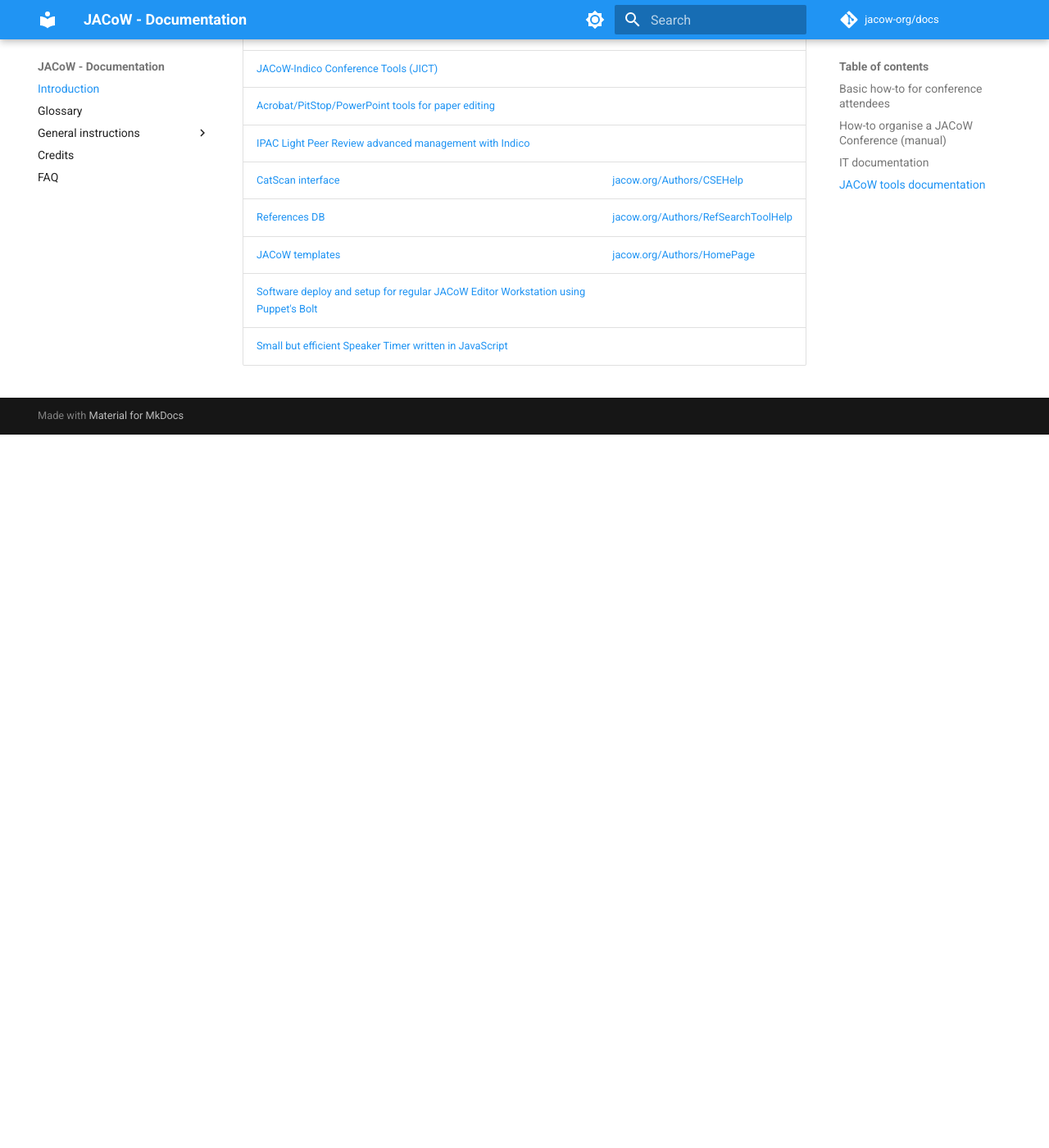
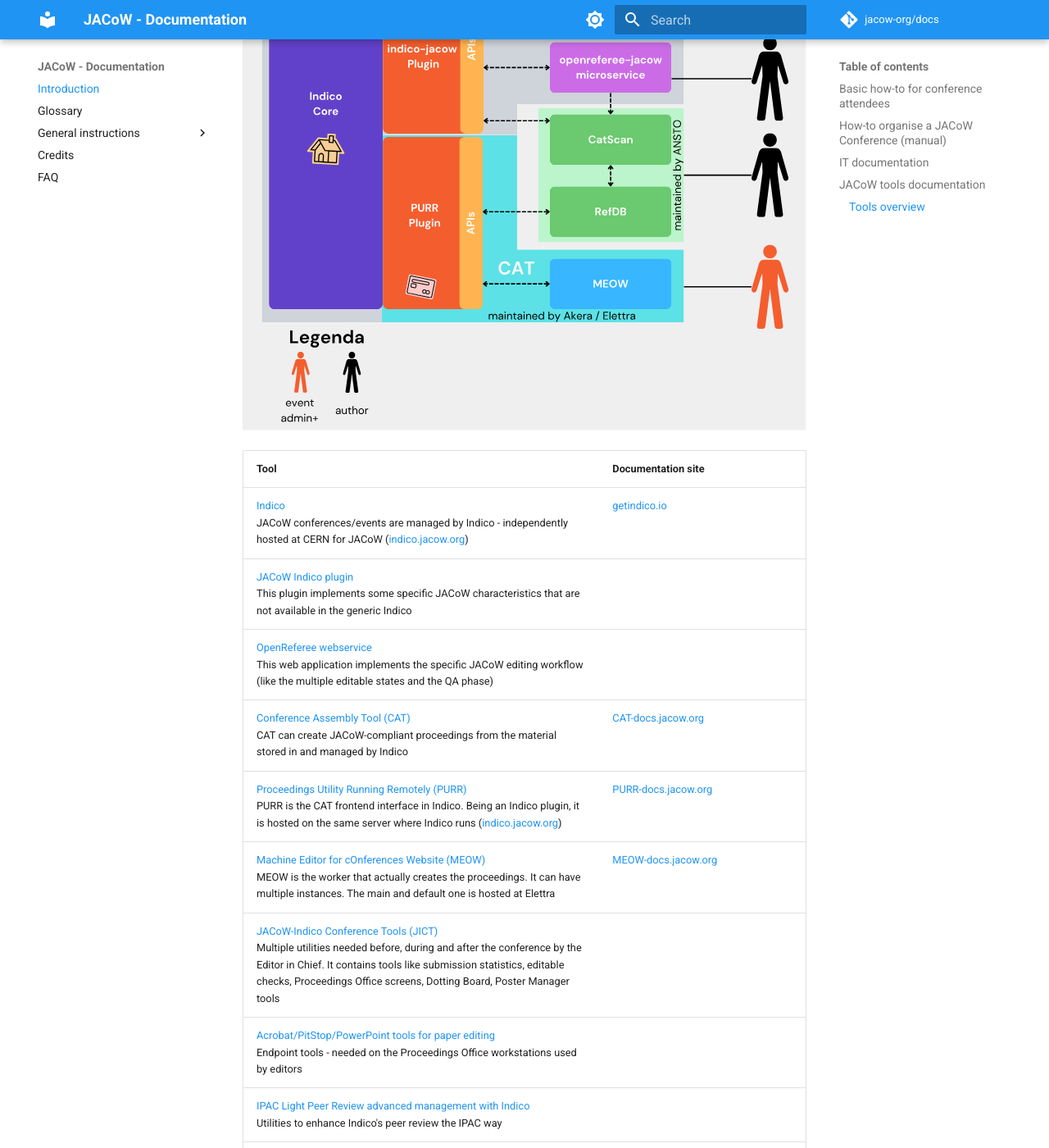
Before and after one commit to JACoW-org/docs, an MkDocs documentation site: the page built from docs/index.md, in a window 1280 px wide and 1400 px high, scrolled down 1264 px. Shown: the whole window at 82% size. Built offline with MkDocs 1.6.1 and Material for MkDocs 9.7.7, drawn with Linux system fonts in a browser that asks for light colours; plug-ins that fetch from the network failed and are left out; comment, search, counter and statistics services are not loaded; before the commit the page ends 1794 px from its top, so only the background shows below that; some of the changed text lies outside the part shown.

Commit message:
Front page revamp

```diff
--- a/docs/index.md
+++ b/docs/index.md
@@ -11,11 +11,8 @@
 
 ## How-to organise a JACoW Conference (manual)
 
-Every JACoW conference is made equal, but some are more equal than others.
-
-The [manual](https://ipac-docs.jacow.org) made for IPAC covers all the aspects needed to organise a JACoW conference, even for smaller ones (which can simplify some workflows or settings).
-
-It is available at the address [ipac-docs.jacow.org](https://ipac-docs.jacow.org).
+[![Icon by Icon home - https://www.freepik.com](img/user-guide.png){ align=left }](https://ipac-docs.jacow.org) Every JACoW conference is made equal, but some are more equal than others.
+The [manual](https://ipac-docs.jacow.org) made for IPAC covers all the aspects needed to organise a JACoW conference, even for smaller ones (which can simplify some workflows or settings). It is available at the address [ipac-docs.jacow.org](https://ipac-docs.jacow.org).
 
 ## IT documentation
 
@@ -26,19 +23,26 @@
 
 Most of the following tools are needed, but not all of them need an organiser's touch. The [manual](https://ipac-docs.jacow.org) above links to them when this is needed.
 
-| Tool                                                                                                                                  | Documentation site                                                                    |
-| ------------------------------------------------------------------------------------------------------------------------------------- | ------------------------------------------------------------------------------------- |
-| [Indico](https://github.com/indico/)                                                                                                  | [getindico.io](https://getindico.io)                                                  |
-| [JACoW Indico plugin](https://github.com/indico/indico-plugin-jacow)                                                                  |                                                                                       |
-| [OpenReferee webservice](https://github.com/indico/openreferee-jacow)                                                                 |                                                                                       |
-| [Conference Assembly Tool (CAT)](https://github.com/JACoW-org/CAT)                                                                    | [CAT-docs.jacow.org](https://CAT-docs.jacow.org)                                      |
-| [Proceedings Utility Running Remotely (PURR)](https://github.com/JACoW-org/PURR)                                                      | [PURR-docs.jacow.org](https://PURR-docs.jacow.org)                                    |
-| [Machine Editor for cOnferences Website (MEOW)](https://github.com/JACoW-org/MEOW)                                                    | [MEOW-docs.jacow.org](https://MEOW-docs.jacow.org)                                    |
-| [JACoW-Indico Conference Tools (JICT)](https://github.com/JACoW-org/JICT)                                                             |                                                                                       |
-| [Acrobat/PitStop/PowerPoint tools for paper editing](https://github.com/JACoW-org/AcrobatPitStopTools)                                |                                                                                       |
-| [IPAC Light Peer Review advanced management with Indico](https://github.com/JACoW-org/IPAC-LPR)                                       |                                                                                       |
-| [CatScan](https://github.com/JACoW-org/catscan-checker) [interface](https://github.com/JACoW-org/catscan-interface)                   | [jacow.org/Authors/CSEHelp](https://www.jacow.org/Authors/CSEHelp)                    |
-| [References DB](https://github.com/JACoW-org/refdb)                                                                                   | [jacow.org/Authors/RefSearchToolHelp](http://www.jacow.org/Authors/RefSearchToolHelp) |
-| [JACoW templates](https://github.com/JACoW-org/JACoW_Templates)                                                                       | [jacow.org/Authors/HomePage](https://www.jacow.org/Authors/HomePage)                  |
-| [Software deploy and setup for regular JACoW Editor Workstation using Puppet's Bolt](https://github.com/JACoW-org/Editor-WS_SW-setup) |                                                                                       |
-| [Small but efficient Speaker Timer written in JavaScript](https://github.com/JACoW-org/JsTimer)                                       |                                                                                       |
+### Tools overview
+
+The following diagram describes the main relationships among the most common tools used to manage a JACoW conference. Refer to the detailed table below for a description of each tool.
+
+![](img/JACoW-tools-diagram.svg)
+
+| Tool                                                                                                                                                                                                                                                                                                   | Documentation site                                                                    |
+| ------------------------------------------------------------------------------------------------------------------------------------------------------------------------------------------------------------------------------------------------------------------------------------------------------ | ------------------------------------------------------------------------------------- |
+| [Indico](https://github.com/indico/)<br/>JACoW conferences/events are managed by Indico - independently hosted at CERN for JACoW ([indico.jacow.org](https://indico.jacow.org))                                                                                                                        | [getindico.io](https://getindico.io)                                                  |
+| [JACoW Indico plugin](https://github.com/indico/indico-plugin-jacow)<br/>This plugin implements some specific JACoW characteristics that are not available in the generic Indico                                                                                                                       |                                                                                       |
+| [OpenReferee webservice](https://github.com/indico/openreferee-jacow)<br/>This web application implements the specific JACoW editing workflow (like the multiple editable states and the QA phase)                                                                                                     |                                                                                       |
+| [Conference Assembly Tool (CAT)](https://github.com/JACoW-org/CAT)<br/>CAT can create JACoW-compliant proceedings from the material stored in and managed by Indico                                                                                                                                    | [CAT-docs.jacow.org](https://CAT-docs.jacow.org)                                      |
+| [Proceedings Utility Running Remotely (PURR)](https://github.com/JACoW-org/PURR)<br/>PURR is the CAT frontend interface in Indico. Being an Indico plugin, it is hosted on the same server where Indico runs ([indico.jacow.org](https://indico.jacow.org))                                            | [PURR-docs.jacow.org](https://PURR-docs.jacow.org)                                    |
+| [Machine Editor for cOnferences Website (MEOW)](https://github.com/JACoW-org/MEOW)<br/>MEOW is the worker that actually creates the proceedings. It can have multiple instances. The main and default one is hosted at Elettra                                                                         | [MEOW-docs.jacow.org](https://MEOW-docs.jacow.org)                                    |
+| [JACoW-Indico Conference Tools (JICT)](https://github.com/JACoW-org/JICT)<br/>Multiple utilities needed before, during and after the conference by the Editor in Chief. It contains tools like submission statistics, editable checks, Proceedings Office screens, Dotting Board, Poster Manager tools |                                                                                       |
+| [Acrobat/PitStop/PowerPoint tools for paper editing](https://github.com/JACoW-org/AcrobatPitStopTools)<br/>Endpoint tools - needed on the Proceedings Office workstations used by editors                                                                                                              |                                                                                       |
+| [IPAC Light Peer Review advanced management with Indico](https://github.com/JACoW-org/IPAC-LPR)<br/>Utilities to enhance Indico's peer review the IPAC way                                                                                                                                             |                                                                                       |
+| [CatScan interface](https://github.com/JACoW-org/catscan-interface)<br/>Frontend for CatScan - used by authors and editors to check compliance of submitted source files. Hosted on GitHub by way of GitHub Pages                                                                                      | [jacow.org/Authors/CSEHelp](https://www.jacow.org/Authors/CSEHelp)                    |
+| [CatScan checker](https://github.com/JACoW-org/catscan-checker) <br/>Worker for CatScan - this is the engine that actually performs the checks, triggered by the CatScan interface                                                                                                                     |                                                                                       |
+| [References DB](https://github.com/JACoW-org/refdb)<br/>Database of reference to JACoW papers. Can also provide references to non-JACoW papers in the correct format                                                                                                                                   | [jacow.org/Authors/RefSearchToolHelp](http://www.jacow.org/Authors/RefSearchToolHelp) |
+| [JACoW templates](https://github.com/JACoW-org/JACoW_Templates)<br/>Collections of source files (and instructions) to write JACoW papers in the correct format                                                                                                                                         | [jacow.org/Authors/HomePage](https://www.jacow.org/Authors/HomePage)                  |
+| [Software deploy and setup for regular JACoW Editor Workstation using Puppet's Bolt](https://github.com/JACoW-org/Editor-WS_SW-setup)<br/>Utility to easily deploy software onto the Editor workstations in the Proceedings Office                                                                     |                                                                                       |
+| [Small but efficient Speaker Timer written in JavaScript](https://github.com/JACoW-org/JsTimer)<br/>Can be used on stage in the auditoria during the conference if not provided by the venue                                                                                                           |                                                                                       |
--- a/mkdocs.yml
+++ b/mkdocs.yml
@@ -21,6 +21,7 @@
 repo_url: 'https://github.com/jacow-org/docs'
 markdown_extensions:
   - admonition
+  - attr_list
 plugins:
   - privacy
   - search
```
Also changed, not shown: docs/img/JACoW-tools-diagram.svg (added), docs/img/user-guide.png (added).
